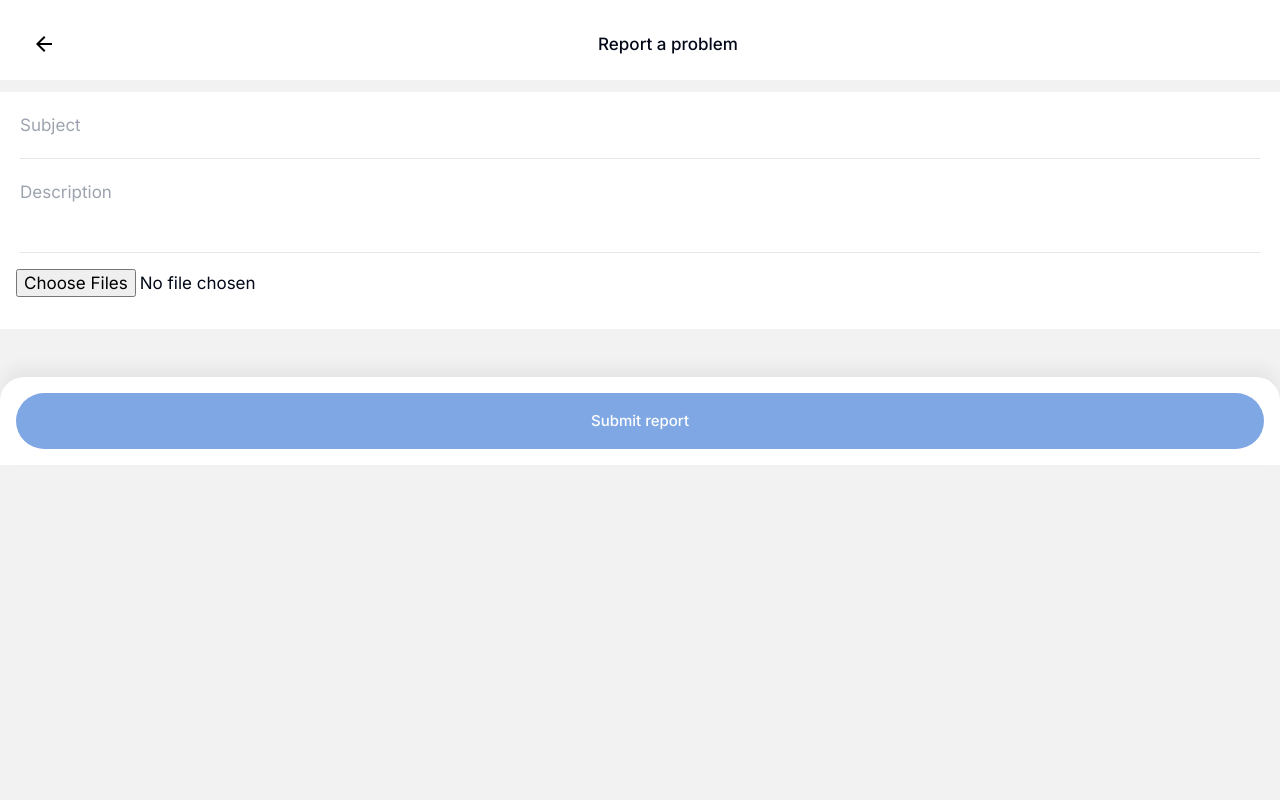
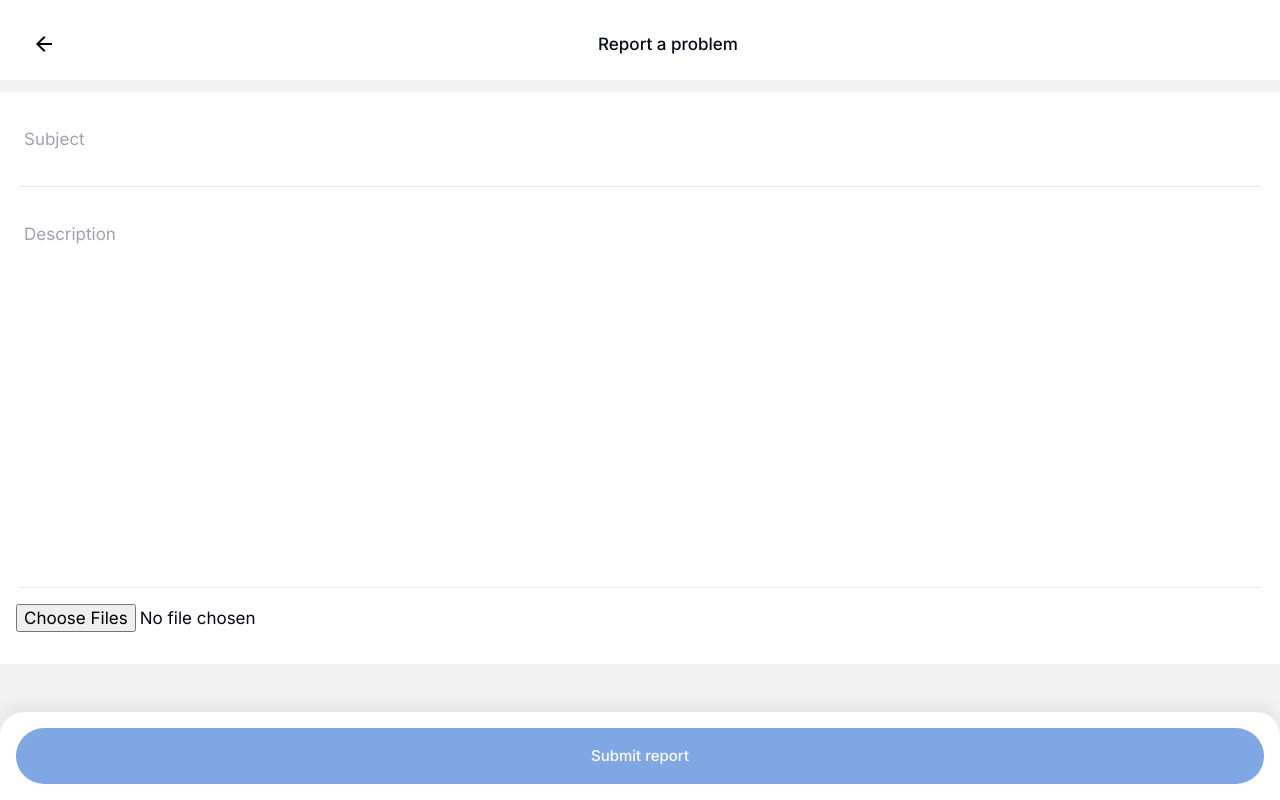
Before and after one commit to codersforcauses/penni, a Next.js app in the folder client/: page /account/report in a window 1280 px wide. Built offline with nearby package versions, Linux system fonts and the light colour scheme.

Commit message:
Allow the write-in component to grow to the height
- Allow component to grow to the height to take up the remaining space.
- Add flex and flex-grow to fields in the write-in component.

```diff
--- a/client/src/components/ui/write-in.tsx
+++ b/client/src/components/ui/write-in.tsx
@@ -71,33 +71,33 @@ const WriteIn: React.FC<WriteInProps> = ({
   return (
     <div
       id="write-in"
-      className={`body bg-penni-background-light-mode p-4 ${className}`}
+      className={`body flex flex-col bg-penni-background-light-mode p-4 ${className}`}
     >
-      <div className="mb-4">
+      <div className="my-1 grow-0 flex-col">
         <input
           type="text"
           id="subject"
           name="subject"
           placeholder="Subject"
-          className="w-full px-1 py-1.5 text-penni-text-regular-light-mode"
+          className="w-full px-2 py-4 text-penni-text-regular-light-mode"
           value={formData.subject}
           onChange={handleChange}
         />
       </div>
-      <hr className="mx-1 my-4 bg-penni-text-regular-dark-mode" />
-      <div className="mb-4">
+      <hr className="mx-1 my-4 grow-0 bg-penni-text-regular-dark-mode" />
+      <div className="my-1 flex flex-grow flex-col">
         <textarea
           id="description"
           name="description"
           placeholder="Description"
-          className="w-full resize-none px-1 py-1.5 text-penni-text-regular-light-mode"
+          className="w-full flex-grow resize-none px-2 py-4 text-penni-text-regular-light-mode"
           value={formData.description}
           onChange={handleChange}
         />
       </div>
       {imgUpload && (
         <>
-          <hr className="mx-1 my-4 bg-penni-text-regular-dark-mode" />
+          <hr className="mx-1 my-4 grow-0 bg-penni-text-regular-dark-mode" />
           <div>
             <input
               type="file"
--- a/client/src/pages/account/report.tsx
+++ b/client/src/pages/account/report.tsx
@@ -50,8 +50,8 @@ export default function Report() {
         <h2 className="body-medium flex-grow text-center">Report a problem</h2>
       </div>
       <div className="h-[0.12rem] grow-0 bg-penni-background-input-light-mode pt-3"></div>
-      <div className="flex-grow overflow-auto">
-        <form onSubmit={handleSubmit} className="flex h-full flex-col">
+      <div className="flex flex-grow flex-col overflow-auto">
+        <form onSubmit={handleSubmit} className="flex flex-grow flex-col">
           <WriteIn
             imgUpload={true}
             onFormDataChange={handleFormDataChange}
```
